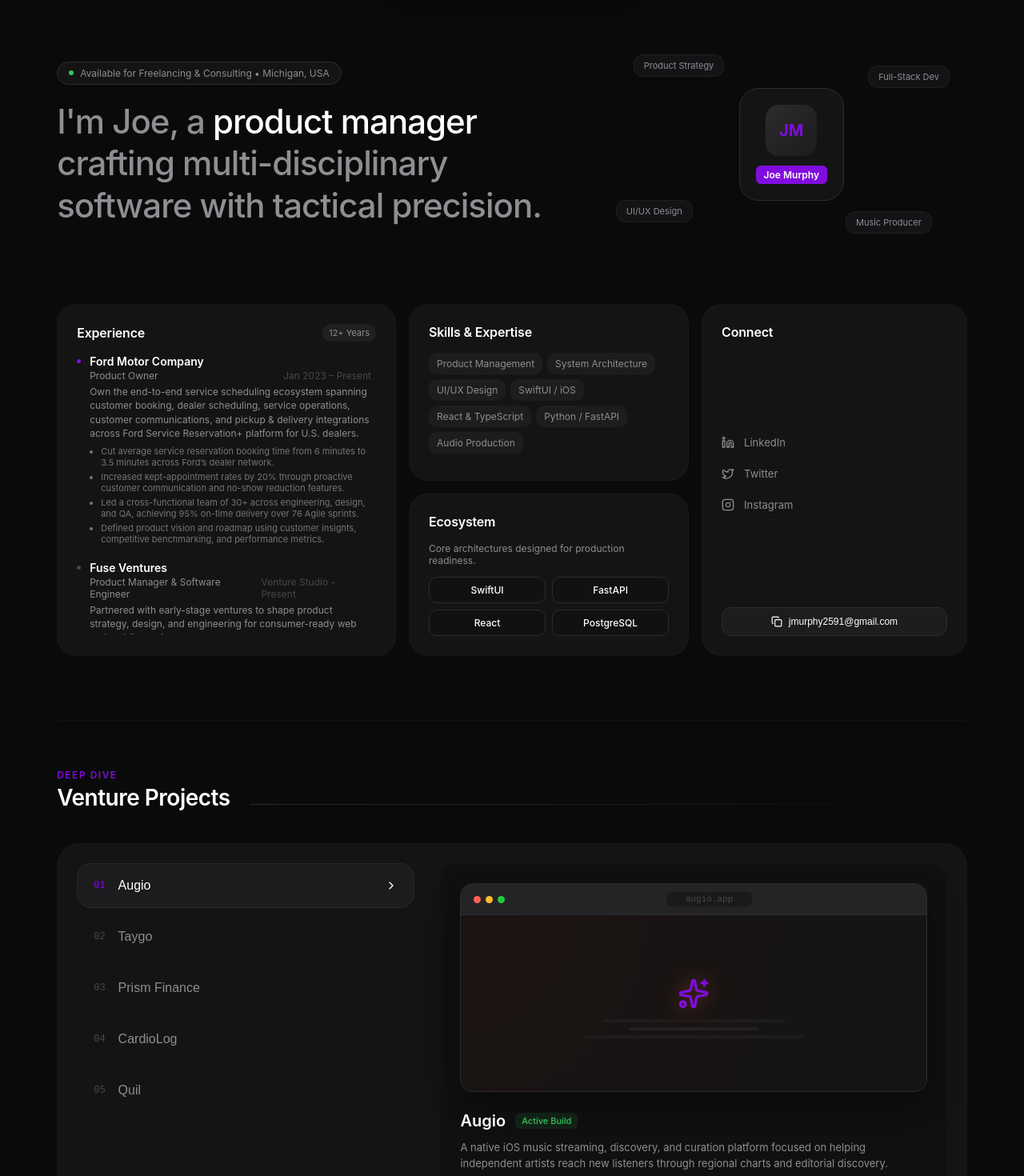
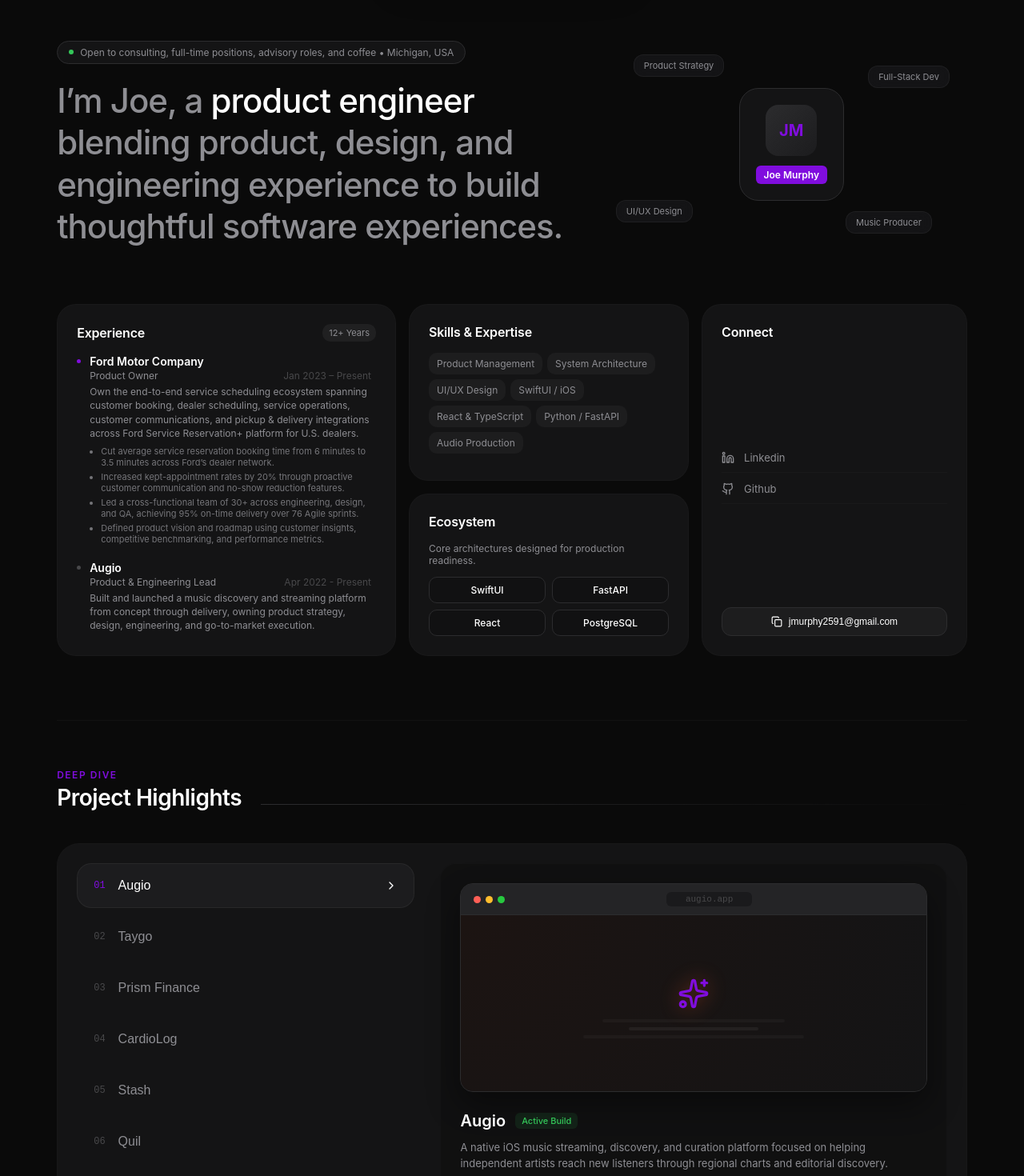
Before and after one commit to joemurphy3515/Portfolio, a React (Vite) app: page / in a window 1280 px wide. Shown: the part 120-1590 px from the top of the page at 80% size. Built offline with nearby package versions, Linux system fonts and the light colour scheme.

Commit message:
content updates

```diff
--- a/src/App.tsx
+++ b/src/App.tsx
@@ -1,7 +1,7 @@
 import React, { useEffect, useMemo, useRef, useState } from "react";
 import {
   Linkedin,
-  Twitter,
+  Github,
   Mail,
   Instagram,
   Copy,
@@ -116,19 +116,19 @@
           </button>
         </div>
         <button className="say-hello-cta" onClick={() => scrollToId("contact")}>
-          Say Hello! 👋
+          Welcome! 👋
         </button>
       </nav>
 
       <header className="hero-grid-section">
         <div className="hero-left-intro">
           <span className="availability-tag">
-            <span className="pulse-indicator"></span> Available for Freelancing
-            & Consulting • Michigan, USA
+            <span className="pulse-indicator"></span>Open to consulting,
+            full-time positions, advisory roles, and coffee • Michigan, USA
           </span>
           <h1 className="main-headline">
-            I'm Joe, a <strong>product manager</strong> crafting
-            multi-disciplinary software with tactical precision.
+            I’m Joe, a <strong>product engineer</strong> blending product,
+            design, and engineering experience to build thoughtful software experiences.
           </h1>
         </div>
 
@@ -208,28 +208,20 @@
           <h2 className="card-title">Connect</h2>
           <div className="social-links-stack">
             <a
-              href="https://linkedin.com"
+              href="https://www.linkedin.com/in/joemurphy2591/"
               target="_blank"
               rel="noreferrer"
               className="social-row-item"
             >
-              <Linkedin size={16} /> <span>LinkedIn</span>
+              <Linkedin size={16} /> <span>Linkedin</span>
             </a>
             <a
-              href="https://twitter.com"
+              href="https://github.com/joemurphy3515"
               target="_blank"
               rel="noreferrer"
               className="social-row-item"
             >
-              <Twitter size={16} /> <span>Twitter</span>
-            </a>
-            <a
-              href="https://instagram.com"
-              target="_blank"
-              rel="noreferrer"
-              className="social-row-item"
-            >
-              <Instagram size={16} /> <span>Instagram</span>
+              <Github size={16} /> <span>Github</span>
             </a>
           </div>
 
@@ -258,7 +250,7 @@
         <div className="spotlight-header">
           <div className="spotlight-title-group">
             <span className="spotlight-pre">Deep Dive</span>
-            <h2 className="spotlight-main-title">Venture Projects</h2>
+            <h2 className="spotlight-main-title">Project Highlights</h2>
           </div>
           <div className="spotlight-horizontal-divider"></div>
         </div>
--- a/src/data.json
+++ b/src/data.json
@@ -13,27 +13,27 @@
             ]
         },
         {
-            "company": "Fuse Ventures",
-            "role": "Product Manager & Software Engineer",
-            "period": "Venture Studio - Present",
-            "description": "Partnered with early-stage ventures to shape product strategy, design, and engineering for consumer-ready web and mobile products.",
-            "highlights": [
-                "Helped define and guide product strategy through discovery, research, and customer outreach to validate concepts and identify market-fit opportunities.",
-                "Architected and implemented software solutions across web and mobile platforms, supporting products from initial development through redesigns and launches.",
-                "Led UX/UI design efforts, translating user research and product requirements into intuitive, scalable interfaces.",
-                "Collaborated closely with founders and stakeholders to iterate on features, refine positioning, and deliver consumer-ready products."
-            ]
-        },
-        {
             "company": "Augio",
-            "role": "Founder / Product & iOS Engineer",
-            "period": "Startup Venture - Present",
+            "role": "Product & Engineering Lead",
+            "period": "Apr 2022 - Present",
             "description": "Built and launched a music discovery and streaming platform from concept through delivery, owning product strategy, design, engineering, and go-to-market execution.",
             "highlights": [
                 "Designed and developed a native iOS application using Swift, SwiftUI, and MVVM, supported by a scalable backend built with Node.js, Express, Firebase, and Google Cloud services.",
                 "Led end-to-end product development across mobile and web platforms, including web-based tools and marketing experiences to support artist onboarding and platform growth.",
                 "Owned the full product lifecycle from ideation and UX/UI design through development, deployment, and iteration.",
                 "Established and managed artist partnerships and fan engagement features, enabling direct interaction, content discovery, and community-driven experiences."
+            ]
+        },
+        {
+            "company": "Taygo",
+            "role": "Product & Engineering Lead",
+            "period": "Jan 2024 - Mar 2026",
+            "description": "Led product strategy, UX, and full-stack engineering for a social food discovery platform focused on restaurant recommendations, nightlife discovery, and community-driven experiences.",
+            "highlights": [
+                "Built Taygo, a native social food discovery app using Swift, SwiftUI, MVVM, Node.js, Firebase, and Google Cloud.",
+                "Led end-to-end product development across mobile and web platforms for restaurant discovery and social engagement features.",
+                "Created community-driven experiences for sharing recommendations, tracking favorite spots, and discovering new restaurants and nightlife.",
+                "Owned the full product lifecycle from ideation and UX/UI design through development, launch, and iteration."
             ]
         },
         {
@@ -54,7 +54,7 @@
             "period": "May 2020 – Dec 2021",
             "description": "Managed large-scale software initiatives including analytics platforms, marketing automation tools, and client-facing applications.",
             "highlights": [
-                "Led delivery of large-scale analytics and marketing platforms supporting internal teams and external clients.",
+                "Led the launch of large-scale analytics and marketing platforms supporting internal teams and external clients.",
                 "Worked with leadership to define product vision, roadmaps, and prioritization aligned with business objectives.",
                 "Partnered with engineering and design to define user stories, acceptance criteria, and release plans.",
                 "Facilitated Agile ceremonies and prioritization workshops to improve sprint velocity and delivery transparency."
@@ -70,6 +70,17 @@
                 "Guide feature prioritization and MVP scope using user research, competitive analysis, and business objectives.",
                 "Advise on technical architecture, development workflows, and operational processes to improve execution efficiency.",
                 "Support product launches, iteration cycles, and long-term growth strategies across web and mobile platforms."
+            ]
+        },
+        {
+            "company": "Latcha & Associates",
+            "role": "Technical Project Manager",
+            "period": "Nov 2018 - Mar 2020",
+            "description": "Managed cross-functional product delivery and technical execution for enterprise web applications, partnering with engineering, UX, data, and business stakeholders to deliver scalable digital solutions.",
+            "highlights": [
+                "Led development coordination for Audi’s CRM web application, managing requirements, sprint planning, QA oversight, and release execution across cross-functional teams.",
+                "Collaborated with engineering, UX, and business stakeholders to define product features, optimize workflows, and align technical delivery with client and business objectives.",
+                "Facilitated Agile ceremonies, project tracking, and stakeholder communication to ensure timely delivery and platform performance."
             ]
         }
     ],
@@ -130,6 +141,22 @@
             "icon": "heart"
         },
         {
+            "name": "Stash",
+            "description": "A white-label native mobile platform for authors to host audiobooks, manage subscriptions, sell digital content, and engage directly with their audience.",
+            "tags": [
+                "iOS",
+                "Swift",
+                "SwiftUI",
+                "React",
+                "Typescript",
+                "MVVM",
+                "Node.js",
+                "Firebase",
+                "Google Cloud"
+            ],
+            "icon": "feather"
+        },
+        {
             "name": "Quil",
             "description": "A white-label native mobile platform for authors to host audiobooks, manage subscriptions, sell digital content, and engage directly with their audience.",
             "tags": [
```
Lines whose indentation alone changed are shown as unchanged.
